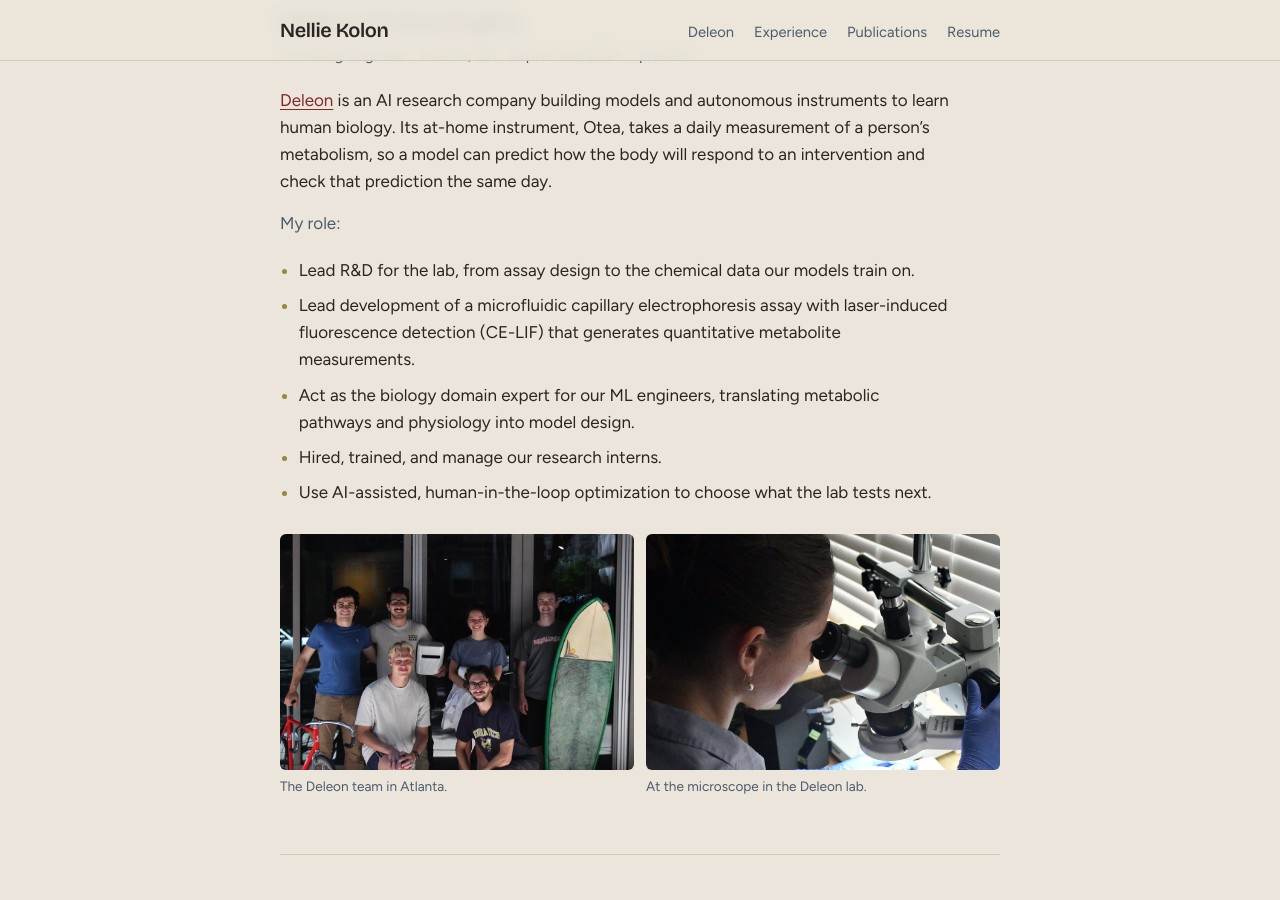
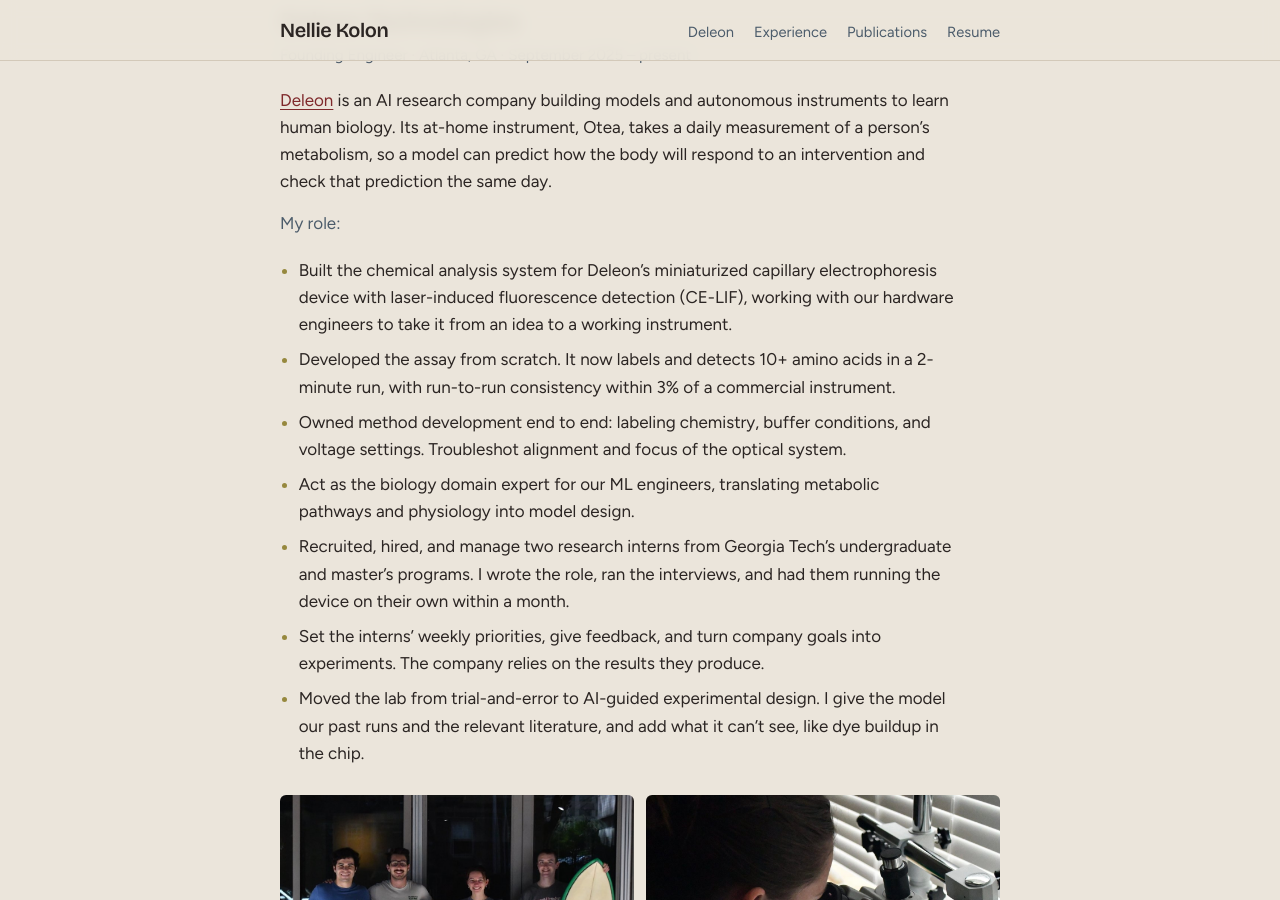
Before and after one commit to nelliekolon/nelliekolon.github.io, a Jekyll site: the page built from index.md, in a window 1280 px wide and 900 px high, scrolled down 571 px. Built offline with Jekyll 4.4.1, drawn with Linux system fonts in a browser that asks for light colours.

Commit message:
Update Deleon role bullets
Co-Authored-By: Claude Opus 5.5 <noreply@anthropic.com>
Claude-Session: https://claude.ai/code/session_01HFMymAmWcw7GchssUrMz1g

```diff
--- a/index.md
+++ b/index.md
@@ -30,11 +30,13 @@ image: /assets/media/deleon-lab.jpg
     <p class="quiet">My role:</p>
   </div>
   <ul class="points">
-    <li>Lead R&amp;D for the lab, from assay design to the chemical data our models train on.</li>
-    <li>Lead development of a microfluidic capillary electrophoresis assay with laser-induced fluorescence detection (CE-LIF) that generates quantitative metabolite measurements.</li>
+    <li>Built the chemical analysis system for Deleon’s miniaturized capillary electrophoresis device with laser-induced fluorescence detection (CE-LIF), working with our hardware engineers to take it from an idea to a working instrument.</li>
+    <li>Developed the assay from scratch. It now labels and detects 10+ amino acids in a 2-minute run, with run-to-run consistency within 3% of a commercial instrument.</li>
+    <li>Owned method development end to end: labeling chemistry, buffer conditions, and voltage settings. Troubleshot alignment and focus of the optical system.</li>
     <li>Act as the biology domain expert for our ML engineers, translating metabolic pathways and physiology into model design.</li>
-    <li>Hired, trained, and manage our research interns.</li>
-    <li>Use AI-assisted, human-in-the-loop optimization to choose what the lab tests next.</li>
+    <li>Recruited, hired, and manage two research interns from Georgia Tech’s undergraduate and master’s programs. I wrote the role, ran the interviews, and had them running the device on their own within a month.</li>
+    <li>Set the interns’ weekly priorities, give feedback, and turn company goals into experiments. The company relies on the results they produce.</li>
+    <li>Moved the lab from trial-and-error to AI-guided experimental design. I give the model our past runs and the relevant literature, and add what it can’t see, like dye buildup in the chip.</li>
   </ul>
   <div class="photos">
     <figure>
```
